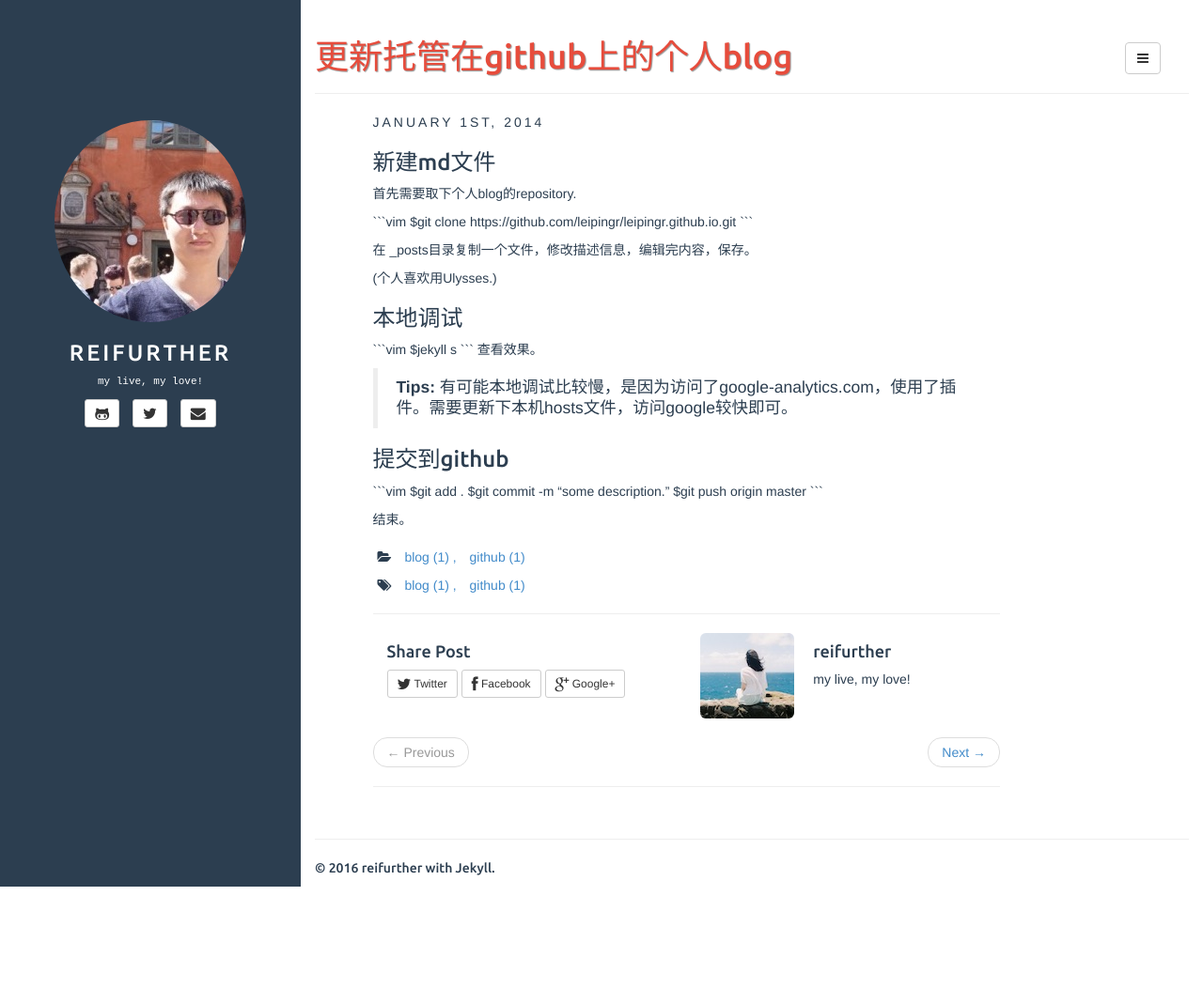
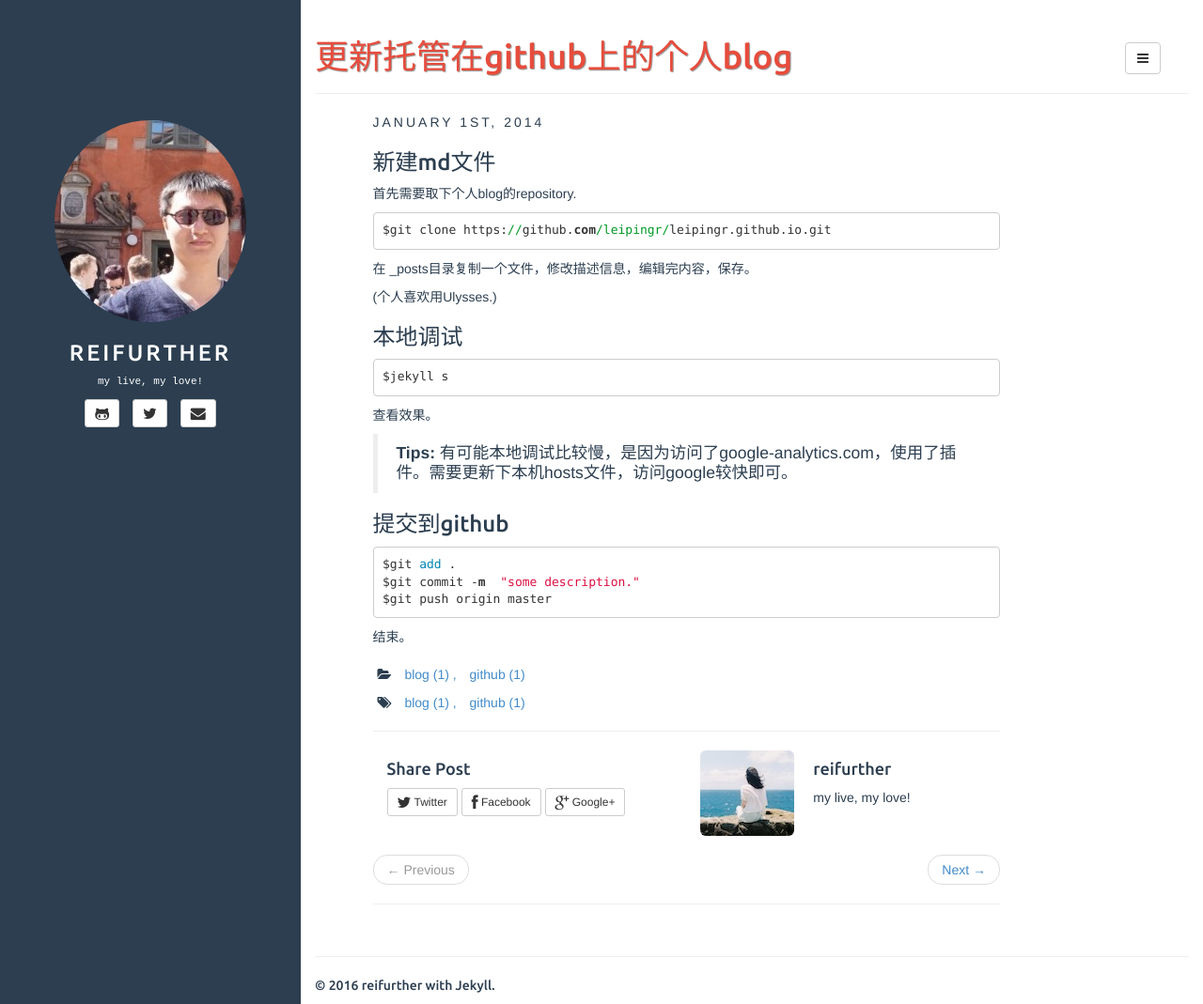
Before and after one commit to reifurther/reifurther.github.io, a Jekyll site: the page built from _posts/2014-01-01-update-my-blog-on-github.md, in a window 1280 px wide and 1069 px high. Shown: the whole window at 94% size. Built offline with Jekyll 4.4.1, drawn with Linux system fonts in a browser that asks for light colours.

Commit message:
modify style again.

````diff
--- a/_posts/2014-01-01-update-my-blog-on-github.md
+++ b/_posts/2014-01-01-update-my-blog-on-github.md
@@ -12,18 +12,18 @@ description: 快速更新个人blog.
 
 首先需要取下个人blog的repository.
 
-\`\`\`vim
+```vim
 $git clone https://github.com/leipingr/leipingr.github.io.git
-\`\`\`
+```
 
 在 \_posts目录复制一个文件，修改描述信息，编辑完内容，保存。
 
 (个人喜欢用Ulysses.)
 
 ### 本地调试
-\`\`\`vim
+```vim
 $jekyll s
-\`\`\`
+```
 查看效果。
 
 
@@ -32,10 +32,10 @@ $jekyll s
 
 ### 提交到github
 
-\`\`\`vim
+```vim
 $git add .
 $git commit -m  "some description."
 $git push origin master
-\`\`\`
+```
 
 结束。
````
Also changed, not shown: _posts/2014-03-04-ubuntu1204-eclipse-tips.md (+4 -4 lines), _posts/2014-05-16-opends-in-suse.md (+4 -4 lines).
